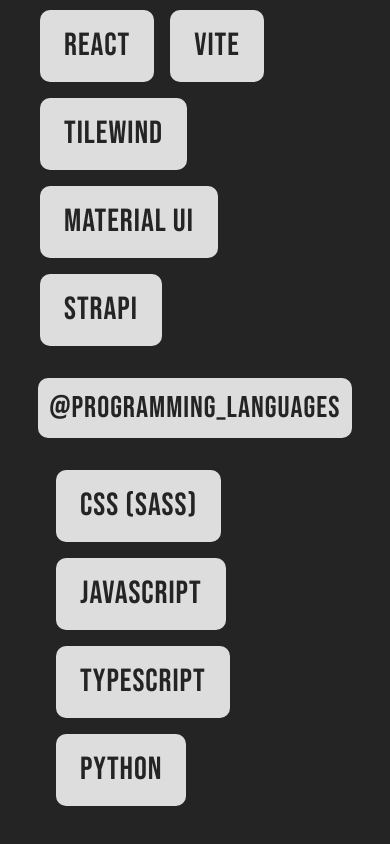
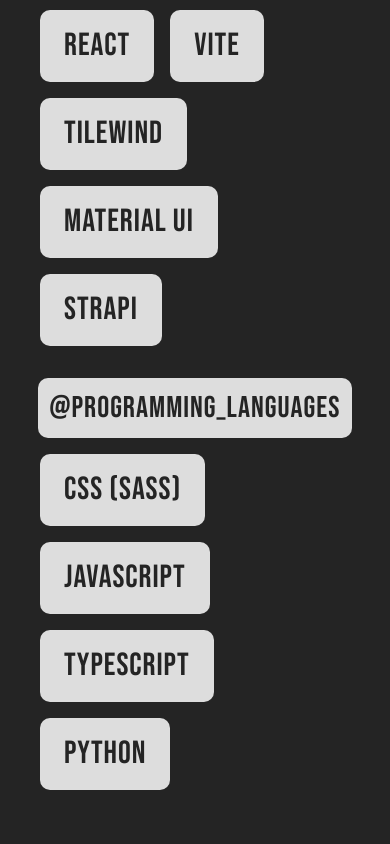
Before and after one commit to VetaliiP/VP-project, a React (Vite) app: page / in a window 390 px wide. Shown: the part 772-1616 px from the top of the page. After the commit the page ends 1590 px from the top, so only its background shows below. Built offline with nearby package versions, Linux system fonts and the light colour scheme.

Commit message:
Adaptation for mobile version

```diff
--- a/src/pages/Skills/Skills.tsx
+++ b/src/pages/Skills/Skills.tsx
@@ -145,7 +145,7 @@
                 </div>
                 <div className='flex flex-col p-4 sm:items-start'>
                     <div className='text_block sm:self-start self-center  mb-4'><p className='sm:text-4xl text-3xl'>@programming_languages</p></div>
-                    <div className={`skills_blocks flex flex-row flex-wrap justify-start items-center gap-4 p-4`}>
+                    <div className={`skills_blocks flex flex-row flex-wrap justify-start items-center gap-4 sm:p-4`}>
                         <div className='skills_block'>
                             <span>CSS (SASS)</span>
                             {/* <span>star</span> */}
```
